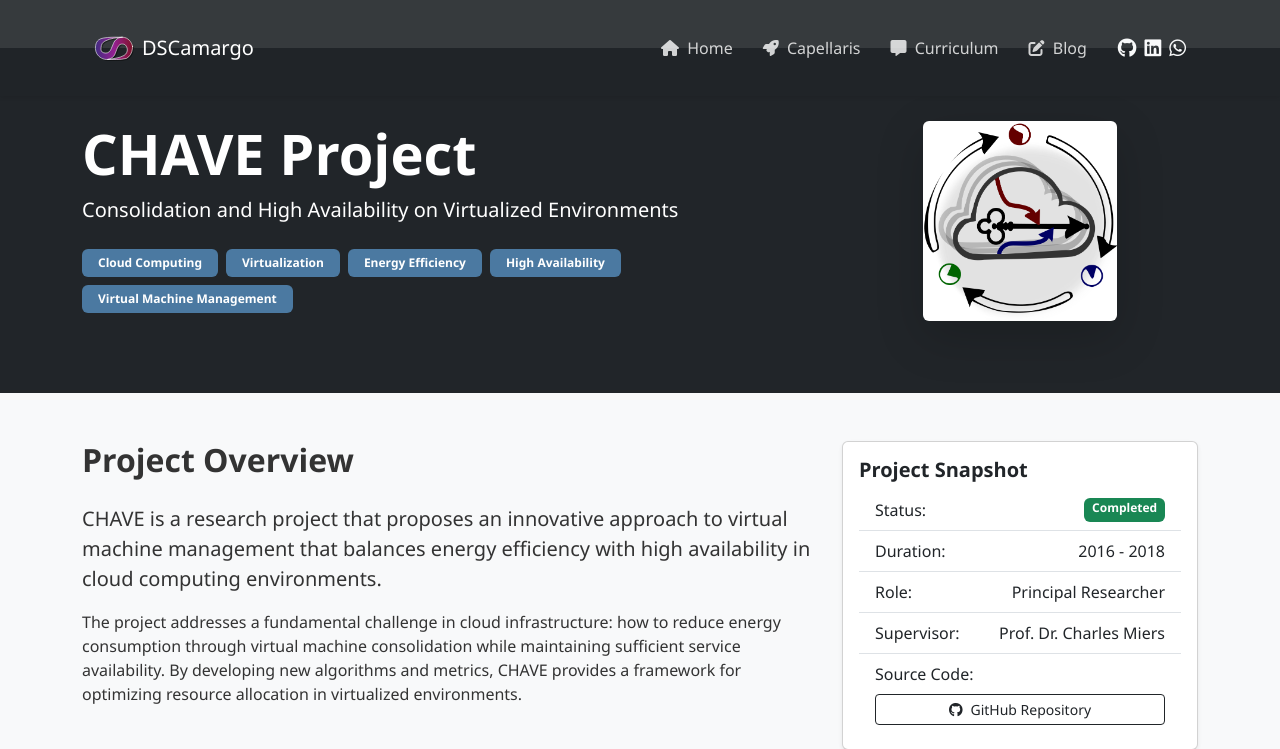
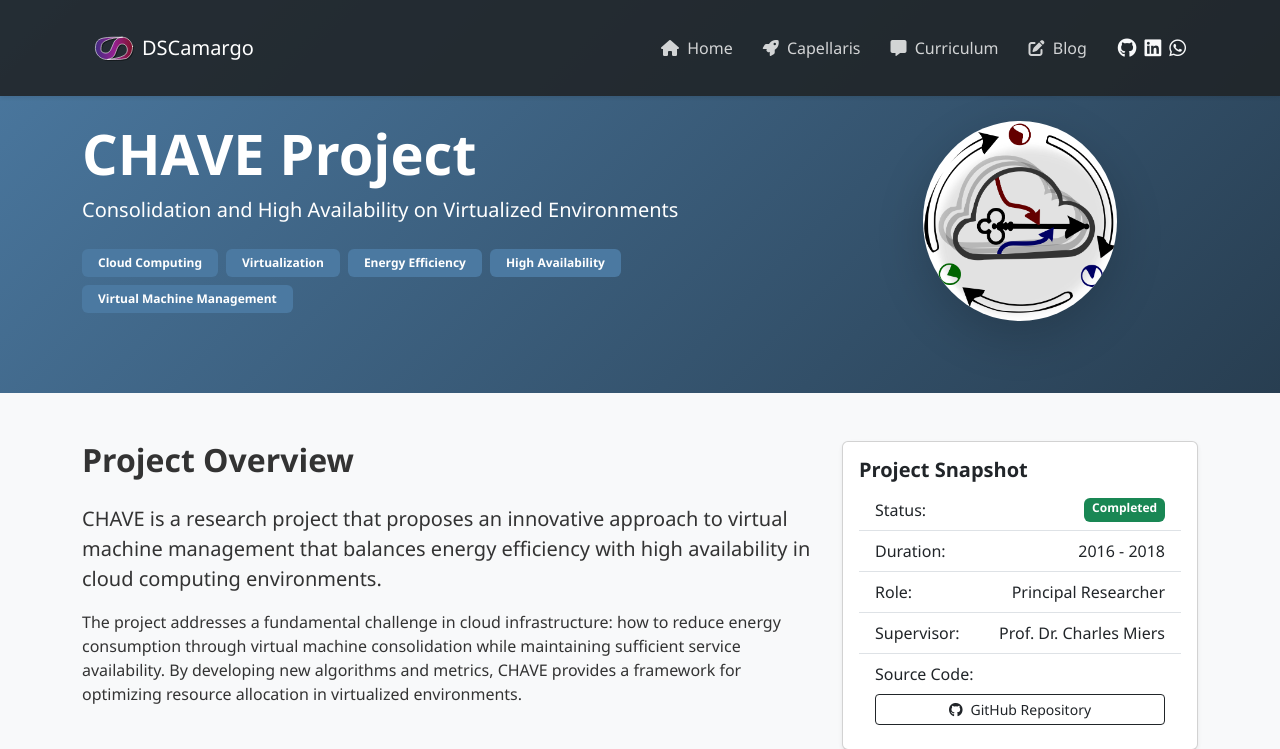
Before and after one commit to DanielFloripa/danielfloripa.github.io, a PHP site: page /chave.html in a window 1280 px wide. Shown: the top 749 px of the page. Run offline with PHP 8.4, Linux system fonts and the light colour scheme.

Commit message:
update ds

```diff
--- a/assets/style.css
+++ b/assets/style.css
@@ -60,7 +60,7 @@ a:active {
     text-decoration: none;
 }
 a:visited {
-    color: #4B79A1;
+    color: #dadada;
 }
 
 .form-floating label {
@@ -117,6 +117,23 @@ html.loading {
 
 .social-icons a:hover {
     transform: scale(1.2);
+}
+
+.project-header {
+    background: linear-gradient(135deg, #4B79A1, #283E51);
+    overflow: hidden;
+    color: #fff;
+    padding-top: 6rem !important;
+    padding-bottom: 3rem !important;
+}
+
+.project-logo {
+    max-height: 200px;
+    background: white;
+    max-width: 100%;
+    height: auto;
+    border-radius: 100% !important;
+    box-shadow: 0 1rem 3rem rgba(0, 0, 0, .175) !important;
 }
 
 /* Particles Hero Section */
@@ -241,7 +258,7 @@ footer a:hover {
 
 @media (max-width: 767.98px) {
     .hero {
-        height: 80vh;
+        height: 100vh;
         min-height: 500px;
     }
 
--- a/chave.html
+++ b/chave.html
@@ -77,7 +77,7 @@
     </div>
 
     <!-- Project Header -->
-    <section class="project-header py-5 mt-5 bg-dark text-white">
+    <section class="project-header">
         <div class="container py-4">
             <div class="row align-items-center">
                 <div class="col-lg-8">
@@ -92,7 +92,7 @@
                     </div>
                 </div>
                 <div class="col-lg-4 text-center mt-4 mt-lg-0">
-                    <img src="assets/images/chave.png" alt="CHAVE Project" class="img-fluid rounded shadow-lg" style="max-height: 200px; background: white">
+                    <img src="assets/images/chave.png" alt="CHAVE Project" class="project-logo">
                 </div>
             </div>
         </div>
--- a/greenhop.html
+++ b/greenhop.html
@@ -77,7 +77,7 @@
     </div>
 
     <!-- Project Header -->
-    <section class="project-header py-5 mt-5 bg-dark text-white">
+    <section class="project-header">
         <div class="container py-4">
             <div class="row align-items-center">
                 <div class="col-lg-8">
@@ -92,7 +92,7 @@
                     </div>
                 </div>
                 <div class="col-lg-4 text-center mt-4 mt-lg-0">
-                    <img src="assets/images/greenhop.png" alt="GreenHop" class="img-fluid rounded shadow-lg" style="max-height: 200px;">
+                    <img src="assets/images/greenhop.png" alt="GreenHop" class="project-logo">
                 </div>
             </div>
         </div>
```
Also changed, not shown: assets/ico/site.webmanifest, assets/images/svg/dsc.svg.
